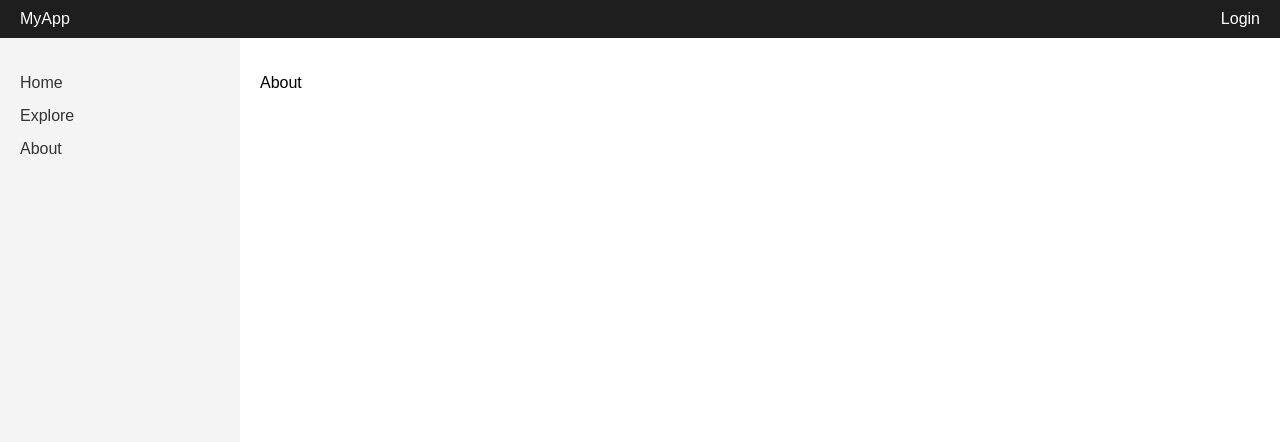
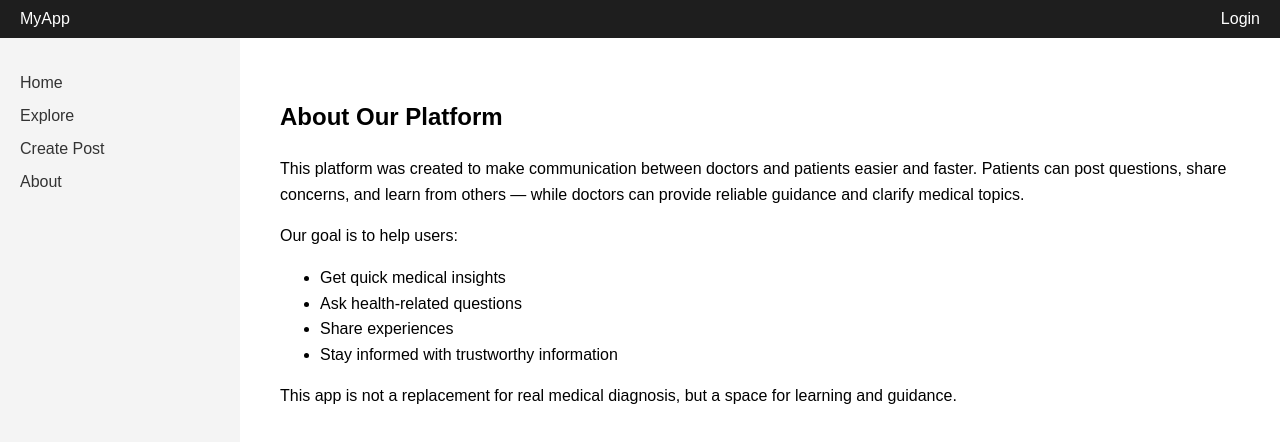
Before and after one commit to saad-alSouheil/CSCI426-Project01, a React (Create React App) app: page /about in a window 1280 px wide. Shown: the top 442 px of the page. Built offline with nearby package versions, Linux system fonts and the light colour scheme.

Commit message:
Profile01

```diff
--- a/src/App.js
+++ b/src/App.js
@@ -111,7 +111,7 @@ const handleAddComment = (postId, text) => {
       <Route path="/about" element={<About />} />
       {currentUser && (
           <>
-            <Route path="/profile" element={<Profile user={currentUser} />} />
+            <Route path="/profile" element={<Profile user={currentUser} currentUser={currentUser} posts={allPosts} setCurrentUser={setCurrentUser} setUsers={setUsers} />} />
           </>
         )
       }
--- a/src/components/Navbar.js
+++ b/src/components/Navbar.js
@@ -18,6 +18,7 @@ function Navbar({ currentUser }) {
         </li>
         <li><Link to="/posts">Explore</Link></li>
         <li>{currentUser?.role === "doctor" && <Link to="/discussions">Discussions</Link>}</li>
+        <li><Link to="/create-post">Create Post</Link></li>
         <li>{currentUser && <Link to="/profile">Profile</Link>}</li>
         <li><Link to="/about">About</Link></li>
       </ul>
--- a/src/data/Users.js
+++ b/src/data/Users.js
@@ -1,5 +1,5 @@
 
 export const preloadedUsers = [
-  { id: 1, username: "doctor1", role: "doctor", bio: "I am a doctor.", gender:"female" },
-  { id: 2, username: "patient1", role: "patient", bio: "I am a patient.", gender: "male"},
+  { id: 1, username: "doctor1", role: "doctor", bio: "I am a doctor.", gender:"female", profilePicture: ""},
+  { id: 2, username: "patient1", role: "patient", bio: "I am a patient.", gender: "male", profilePicture: ""},
 ];
--- a/src/data/postsData.js
+++ b/src/data/postsData.js
@@ -3,7 +3,7 @@ export const postsData = [
     id: 1,
     title: "New Guidelines for Diabetes Patients",
     content: "A summary of the new 2025 study regarding diabetic nutrition...",
-    author: "Dr. Sarah Haddad",
+    author: "doctor1",
     role: "doctor",
     date: "2025-01-10",
     type: "study",
--- a/src/pages/About.js
+++ b/src/pages/About.js
@@ -1,11 +1,32 @@
 import React from "react";
 
-function About(){
-    return(
-        <div>
-            <p>About</p>
-        </div>
-    );
+export default function About() {
+  return (
+    <div style={{ padding: "20px", lineHeight: "1.6" }}>
+      <h2>About Our Platform</h2>
+
+      <p>
+        This platform was created to make communication between doctors and
+        patients easier and faster. Patients can post questions, share concerns,
+        and learn from others — while doctors can provide reliable guidance and
+        clarify medical topics.
+      </p>
+
+      <p>
+        Our goal is to help users:
+      </p>
+
+      <ul>
+        <li>Get quick medical insights</li>
+        <li>Ask health-related questions</li>
+        <li>Share experiences</li>
+        <li>Stay informed with trustworthy information</li>
+      </ul>
+
+      <p>
+        This app is not a replacement for real medical diagnosis, but a space
+        for learning and guidance.
+      </p>
+    </div>
+  );
 }
-
-export default About;
--- a/src/pages/Profile.js
+++ b/src/pages/Profile.js
@@ -1,11 +1,79 @@
-// src/pages/Profile.jsx
-export default function Profile({ user }) {
+import React from 'react';
+import { useState } from 'react';
+import PostCards from "../components/PostCards";
+
+export default function Profile({ user, currentUser, posts, setCurrentUser, setUsers  }) {
+  // Filter posts where author matches either username or full name
+  const filteredPosts = posts.filter(p =>
+    p?.author === currentUser?.username ||
+    p?.author === currentUser?.name
+  );
+
+  const [isEditing, setIsEditing] = useState(false);
+  const [editedBio, setEditedBio] = useState(user.bio || "");
+
+ const handleBioUpdate = () => {
+    const updatedUser = {
+      ...user,
+      bio: editedBio
+    };
+
+    setCurrentUser(updatedUser);
+    setUsers(prevUsers =>
+      prevUsers.map(u => u.id === user.id ? updatedUser : u)
+    );
+
+    setIsEditing(false);
+  };
+
   return (
     <div>
       <h2>My Profile</h2>
       <p><b>Username:</b> {user.username}</p>
       <p><b>Role:</b> {user.role}</p>
-      <p><b>Bio:</b> {user.bio || "No bio yet"}</p>
+      <p><b>Gender:</b> {user.gender}</p>
+
+       {/* Bio Section with Edit Functionality */}
+      <div>
+        <b>Bio:</b>
+        {isEditing ? (
+          <div>
+            <textarea
+              value={editedBio}
+              onChange={(e) => setEditedBio(e.target.value)}
+              rows="3"
+              placeholder="Tell us about yourself..."
+            />
+            <button onClick={handleBioUpdate}>Save</button>
+            <button onClick={() => {
+              setEditedBio(user.bio || "");
+              setIsEditing(false);
+            }}>Cancel</button>
+          </div>
+        ) : (
+          <div>
+            <p>{user.bio || "No bio yet"}</p>
+            <button onClick={() => setIsEditing(true)}>Edit Bio</button>
+          </div>
+        )}
+      </div>
+<hr />
+      <div style={{ marginTop: "20px" }}>
+         <h3 className="posts-count">My Posts ({filteredPosts.length})</h3>
+        {filteredPosts.length === 0 ? (
+          <p className="no-posts">
+            No posts yet. Start by creating your first post!
+          </p>
+        ) : (
+          filteredPosts.map((d) => (
+            <PostCards
+              key={d.id}
+              post={d}
+              currentUser={currentUser}
+            />
+          ))
+        )}
+      </div>
     </div>
   );
 }
```
Also changed, not shown: src/style/Profile.css (added).
